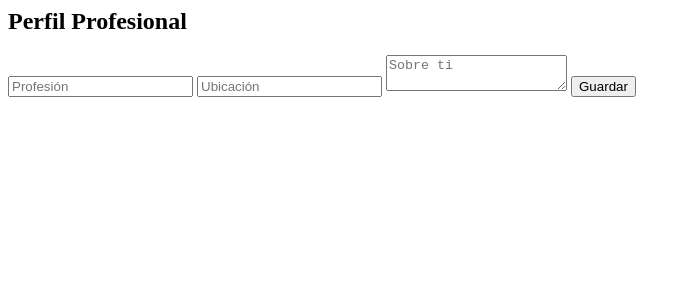
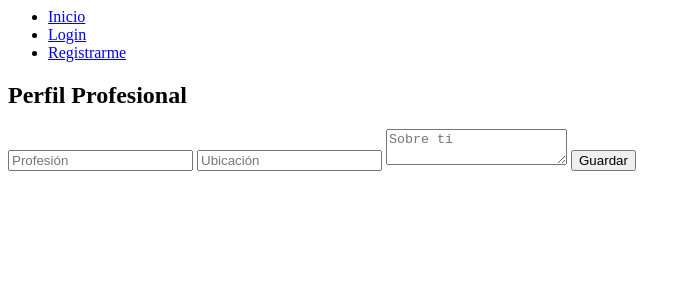
Before and after one commit to Jesus390/hackaton, a Flask app: template app/professional/templates/professional/profile.html in a window 1280 px wide. Shown: the top 300 px of the page, without its empty margins (0-691 px from the left). Run offline with Flask 3, Linux system fonts and the light colour scheme; the template is opened without the code that fills it, so the values that code supplies are empty.

```diff
--- a/app/auth/routes.py
+++ b/app/auth/routes.py
@@ -48,7 +48,9 @@ def register():
         )
         db.session.add(new_user)
         db.session.commit()
-        flash('Registro exitoso. Ahora puedes iniciar sesión.', 'success')
-        return redirect(url_for('auth.login'))
+
+        login_user(new_user)
+        flash('Inicio de sesión exitoso.', 'success')
+        return redirect(url_for('main.dashboard'))
 
     return render_template('auth/register.html')
--- a/app/main/templates/main/dashboard.html
+++ b/app/main/templates/main/dashboard.html
@@ -1,3 +1,8 @@
+
+<div>
+    <a href="/professional/profile">Editar info</a>
+</div>
+
 <h2>Bienvenido, {{ user.username }}</h2>
 <p>Rol: {{ user.role }}</p>
 <a href="{{ url_for('auth.logout') }}">Cerrar sesión</a>
--- a/app/professional/templates/professional/profile.html
+++ b/app/professional/templates/professional/profile.html
@@ -1,3 +1,13 @@
+<nav>
+    <ul>
+        <li><a href="/">Inicio</a></li>
+        <li><a href="/login">Login</a></li>
+        <li><a href="/register">Registrarme</a></li>
+    </ul>
+</nav>
+
+
+
 <h2>Perfil Profesional</h2>
 <form method="POST">
     <input name="profession" placeholder="Profesión" value="{{ professional.profession if professional else '' }}">
```
